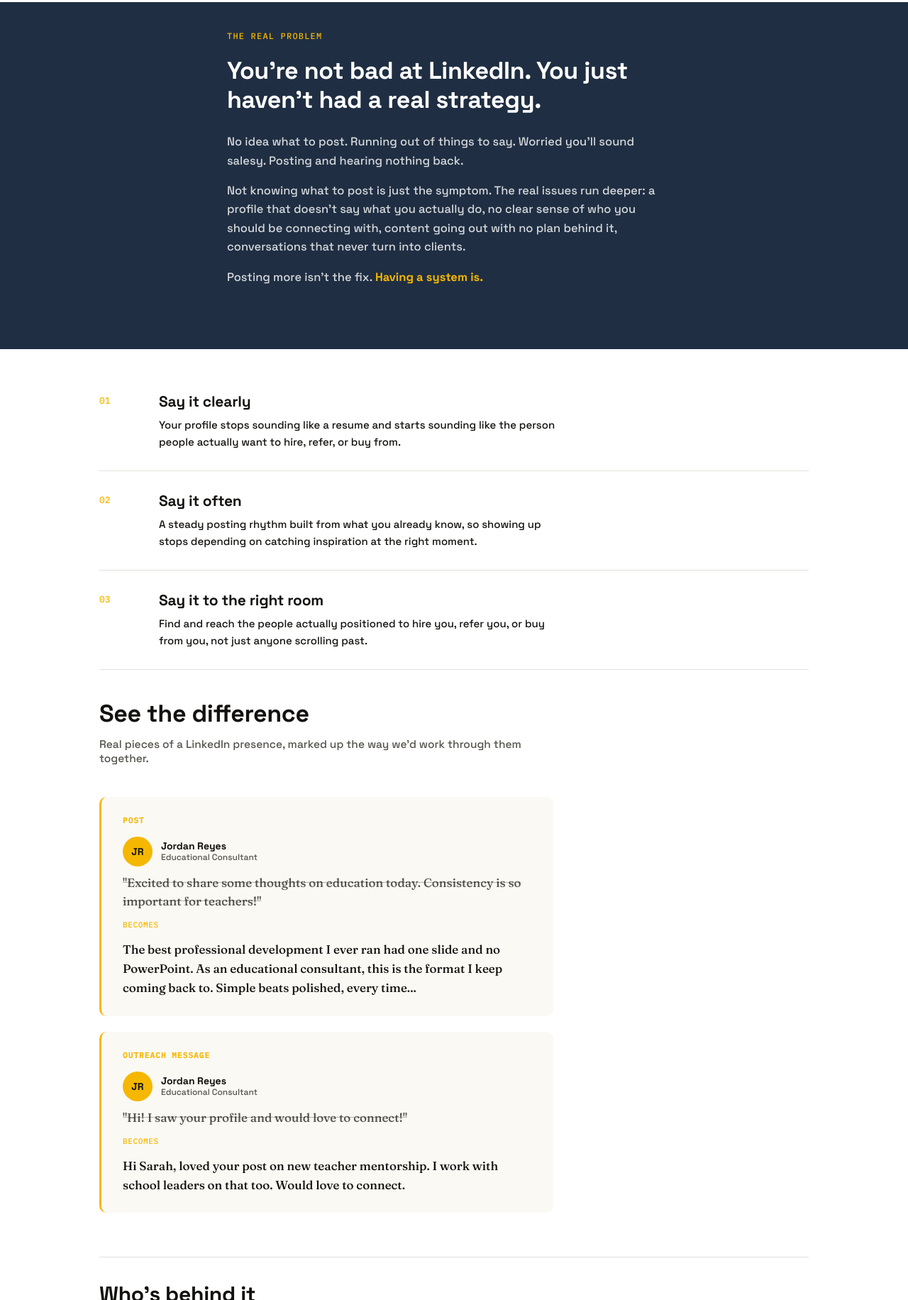
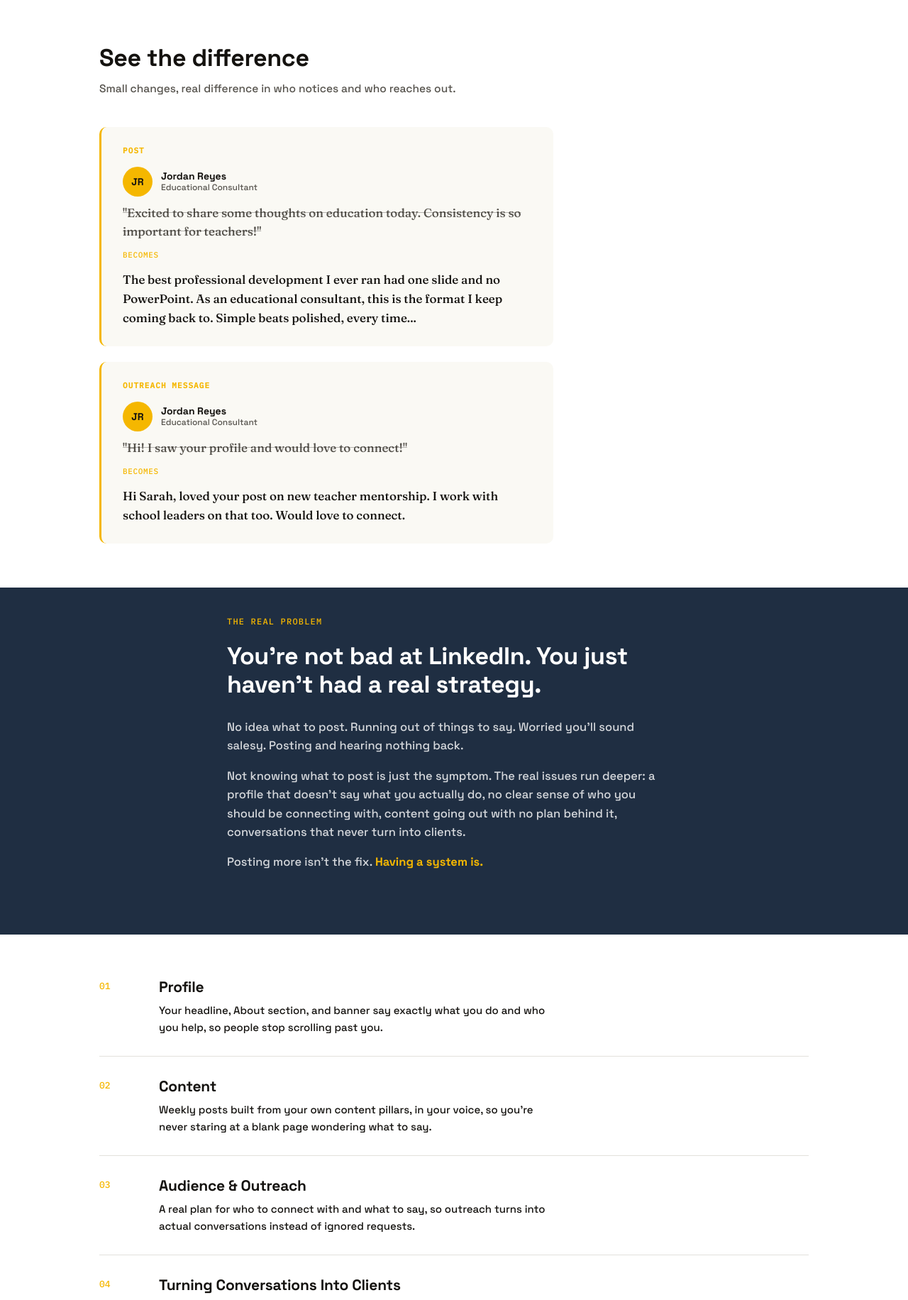
Before and after one commit to BoswellBuck/Linkspiration, a website: page index.html in a window 1280 px wide. Shown: the part 968-2800 px from the top of the page at 71% size. Drawn offline with Linux system fonts and the light colour scheme.

Commit message:
Update index.html

```diff
--- a/index.html
+++ b/index.html
@@ -309,8 +309,9 @@
       <div class="hero-left">
         <div class="eyebrow mono">For entrepreneurs who are done being overlooked</div>
         <h1>Invisible on LinkedIn isn't a personality trait. <span id="tw-visible" aria-hidden="true"><span id="tw-text"></span><span id="tw-cursor"></span></span><span class="sr-only">It's a setting you can change.</span></h1>
-        <p class="sub">Unsilenced builds your visibility the way a strategist would, profile, content, and audience, working from what you already know.</p>
+        <p class="sub">Answer a few questions about your business once. Unsilenced builds your headline, your posts, and your outreach messages from it, in your own voice, so the right people actually notice you and reach out.</p>
         <a href="#how-it-works" class="link-cta">See how it works</a>
+        <p style="font-size:13px;color:var(--ink-soft);margin-top:14px">No writing skills or tech experience needed.</p>
         <div class="redline">
           <span class="redline-tag">Headline</span>
           <div class="li-header">
@@ -326,7 +327,6 @@
         </div>
       </div>
       <div class="hero-right">
-        <p class="quote-mark">"Without this, you're doing the work and nobody knows it."</p>
         <div class="stat-block">
           <div class="stat-number">20</div>
           <div class="stat-label">members already building their presence in the LAB</div>
@@ -335,45 +335,11 @@
     </div>
   </div>
 
-  <section class="pain">
-    <div class="wrap">
-      <div class="pain-eyebrow">The real problem</div>
-      <h2>You're not bad at LinkedIn. You just haven't had a real strategy.</h2>
-      <p>No idea what to post. Running out of things to say. Worried you'll sound salesy. Posting and hearing nothing back.</p>
-      <p>Not knowing what to post is just the symptom. The real issues run deeper: a profile that doesn't say what you actually do, no clear sense of who you should be connecting with, content going out with no plan behind it, conversations that never turn into clients.</p>
-      <p>Posting more isn't the fix. <strong>Having a system is.</strong></p>
-    </div>
-  </section>
-
   <div class="wrap">
-    <div class="rows" id="how-it-works">
-      <div class="row">
-        <div class="num">01</div>
-        <div>
-          <h3>Say it clearly</h3>
-          <p>Your profile stops sounding like a resume and starts sounding like the person people actually want to hire, refer, or buy from.</p>
-        </div>
-      </div>
-      <div class="row">
-        <div class="num">02</div>
-        <div>
-          <h3>Say it often</h3>
-          <p>A steady posting rhythm built from what you already know, so showing up stops depending on catching inspiration at the right moment.</p>
-        </div>
-      </div>
-      <div class="row">
-        <div class="num">03</div>
-        <div>
-          <h3>Say it to the right room</h3>
-          <p>Find and reach the people actually positioned to hire you, refer you, or buy from you, not just anyone scrolling past.</p>
-        </div>
-      </div>
-    </div>
-
     <section class="compare">
       <div class="compare-head">
         <h2>See the difference</h2>
-        <p>Real pieces of a LinkedIn presence, marked up the way we'd work through them together.</p>
+        <p>Small changes, real difference in who notices and who reaches out.</p>
       </div>
       <div class="redline">
         <span class="redline-tag">Post</span>
@@ -402,11 +368,55 @@
         <div class="redline-after">Hi Sarah, loved your post on new teacher mentorship. I work with school leaders on that too. Would love to connect.</div>
       </div>
     </section>
+  </div>
+
+  <section class="pain">
+    <div class="wrap">
+      <div class="pain-eyebrow">The real problem</div>
+      <h2>You're not bad at LinkedIn. You just haven't had a real strategy.</h2>
+      <p>No idea what to post. Running out of things to say. Worried you'll sound salesy. Posting and hearing nothing back.</p>
+      <p>Not knowing what to post is just the symptom. The real issues run deeper: a profile that doesn't say what you actually do, no clear sense of who you should be connecting with, content going out with no plan behind it, conversations that never turn into clients.</p>
+      <p>Posting more isn't the fix. <strong>Having a system is.</strong></p>
+    </div>
+  </section>
+
+  <div class="wrap">
+    <div class="rows" id="how-it-works">
+      <div class="row">
+        <div class="num">01</div>
+        <div>
+          <h3>Profile</h3>
+          <p>Your headline, About section, and banner say exactly what you do and who you help, so people stop scrolling past you.</p>
+        </div>
+      </div>
+      <div class="row">
+        <div class="num">02</div>
+        <div>
+          <h3>Content</h3>
+          <p>Weekly posts built from your own content pillars, in your voice, so you're never staring at a blank page wondering what to say.</p>
+        </div>
+      </div>
+      <div class="row">
+        <div class="num">03</div>
+        <div>
+          <h3>Audience &amp; Outreach</h3>
+          <p>A real plan for who to connect with and what to say, so outreach turns into actual conversations instead of ignored requests.</p>
+        </div>
+      </div>
+      <div class="row">
+        <div class="num">04</div>
+        <div>
+          <h3>Turning Conversations Into Clients</h3>
+          <p>Scripts for turning a good DM into a real discovery call, so visibility turns into actual business.</p>
+        </div>
+      </div>
+    </div>
 
     <section class="about">
       <h2>Who's behind it</h2>
-      <p>I'm <strong>Dee Boswell-Buck</strong>, LinkedIn Visibility Strategist for entrepreneurs and small businesses across Canada. I've spent years coaching business owners 1-on-1 and inside my Content LAB&trade; community on what actually works on LinkedIn, not what used to work. Unsilenced is that methodology, built into a system I keep updated as LinkedIn changes.</p>
+      <p>I'm <strong>Dee Boswell-Buck</strong>, LinkedIn Visibility Strategist for entrepreneurs and small businesses across Canada. I've spent years coaching business owners 1-on-1 and inside my Content LAB&trade; community on what actually works on LinkedIn, not what used to work. Unsilenced is that system, built to stay current as LinkedIn changes.</p>
       <p>It's AI, but it's not copy and paste. Every headline, post, and message it creates comes from your own business and how you actually talk. You edit it before it goes out, so it never reads like a template.</p>
+      <p style="margin-top:24px"><a href="#pricing" class="link-cta">See pricing</a></p>
     </section>
   </div>
 
```
